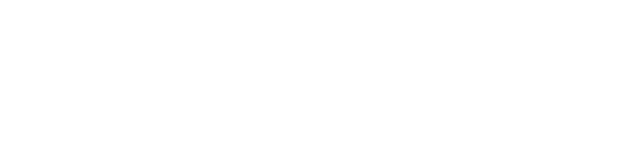
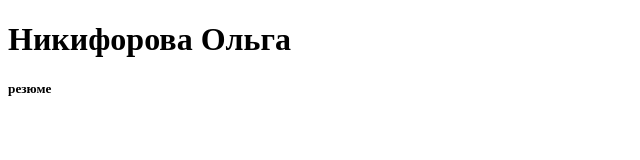
Before and after one commit to Niki-0lga/nikifolio, a plain HTML site: page index.html in a window 1280 px wide. Shown: the whole page, without its empty margins (0-640 px from the left). Drawn offline with Linux system fonts and the light colour scheme.

Commit message:
Update index.html

```diff
--- a/index.html
+++ b/index.html
@@ -12,8 +12,12 @@
             <div id="Site_Header" class="Site_Header">
                 <div id="Header_content">
                     <div id="Header_main">
+                        <h1>Никифорова Ольга</h1>
                     </div>
                     <div id="Header_sub">
+                        <h5>
+                            резюме
+                        </h5>
                     </div>
                 </div>
             </div>
```
